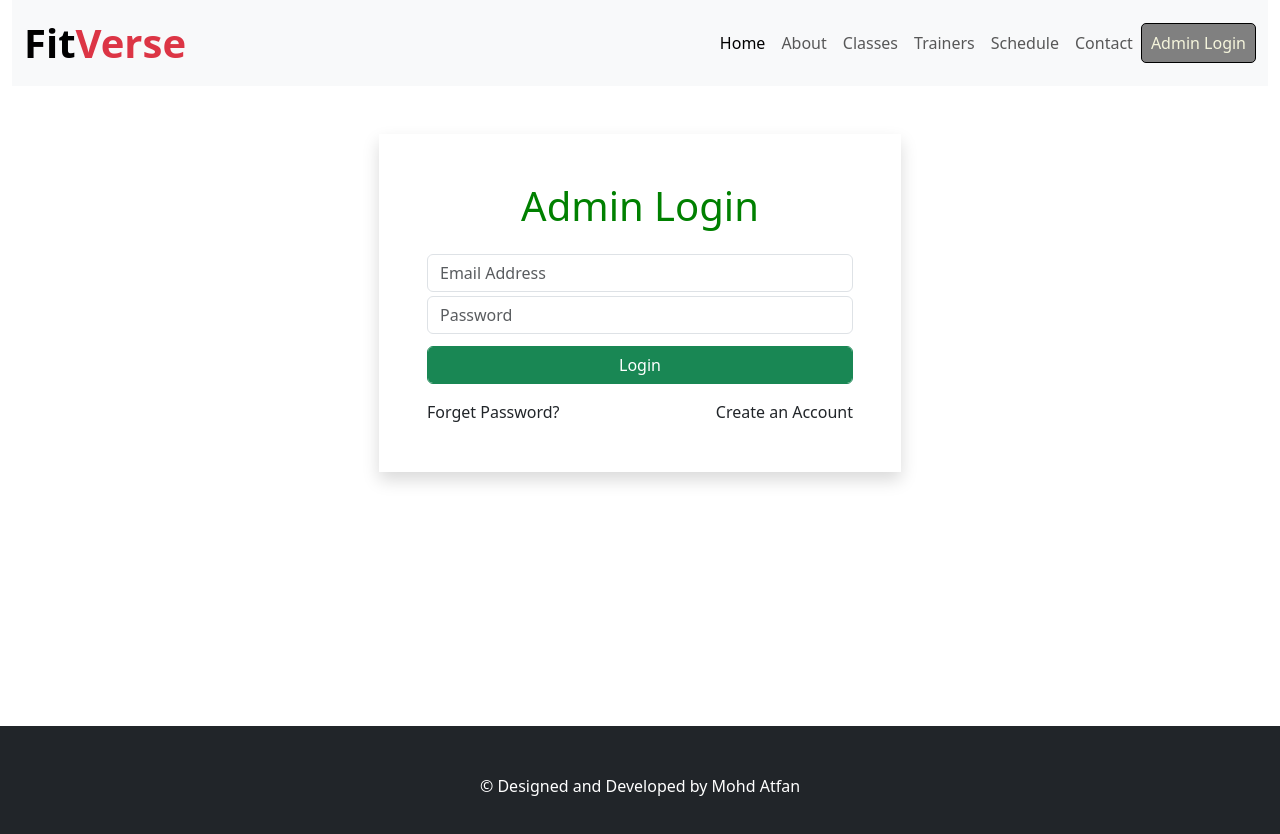
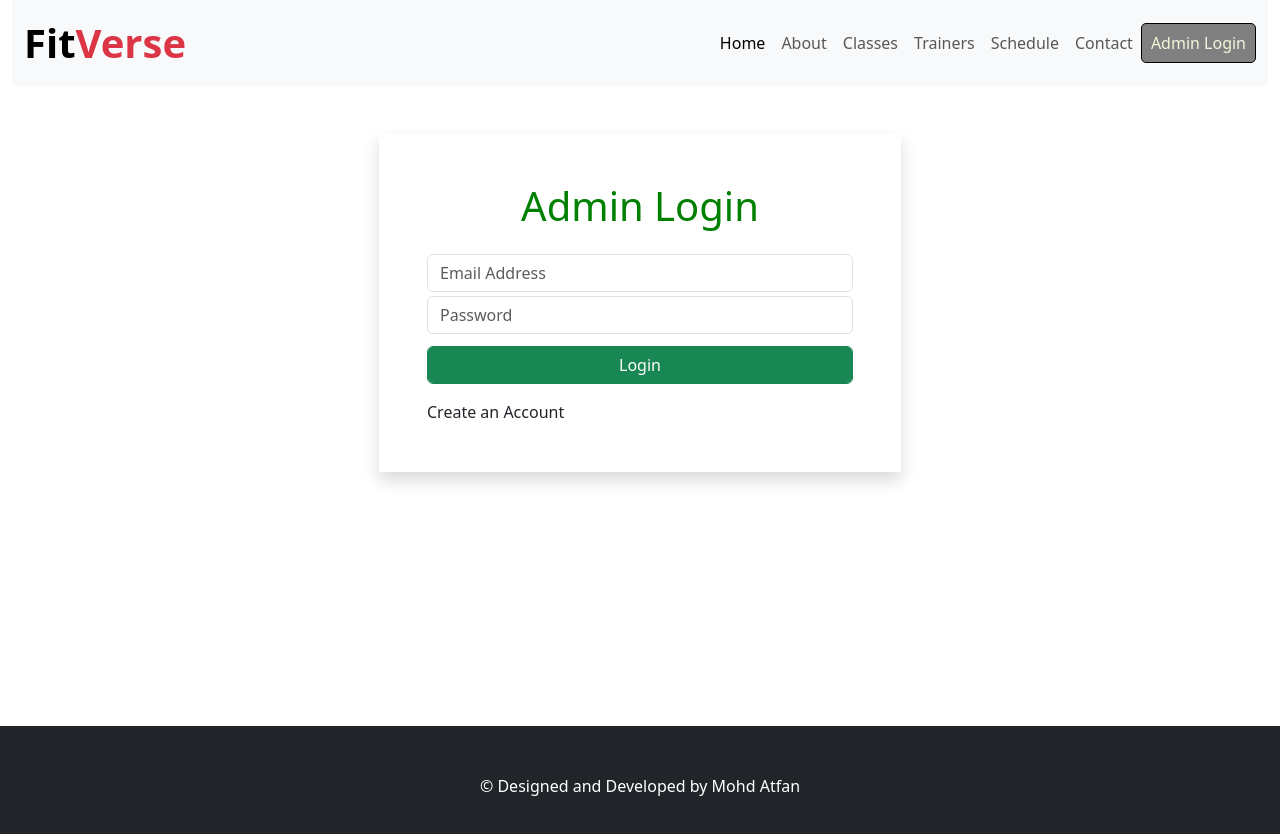
Before and after one commit to atfan7/FitverseReactAppFrontend, a React (Create React App) app: page /admin in a window 1280 px wide. Shown: the top 834 px of the page. Built offline with nearby package versions, Linux system fonts and the light colour scheme.

Commit message:
Refactor login page links and layout

```diff
--- a/src/FitZen/Admin/AdminLogin.js
+++ b/src/FitZen/Admin/AdminLogin.js
@@ -100,16 +100,7 @@
           />
         </form>
 
-        <div className="d-flex justify-content-between mt-3">
-          <div>
-            <NavLink
-              to="/forgetpassword"
-              className="text-dark fw-medium text-decoration-none"
-            >
-              Forget Password?
-            </NavLink>
-          </div>
-
+    <div className="d-flex justify-content-start mt-3">
   <div>
     <NavLink
       to="/register"
@@ -119,6 +110,7 @@
     </NavLink>
   </div>
 </div>
+
       </div>
     </div>
   );
```
Lines whose indentation alone changed are shown as unchanged.
